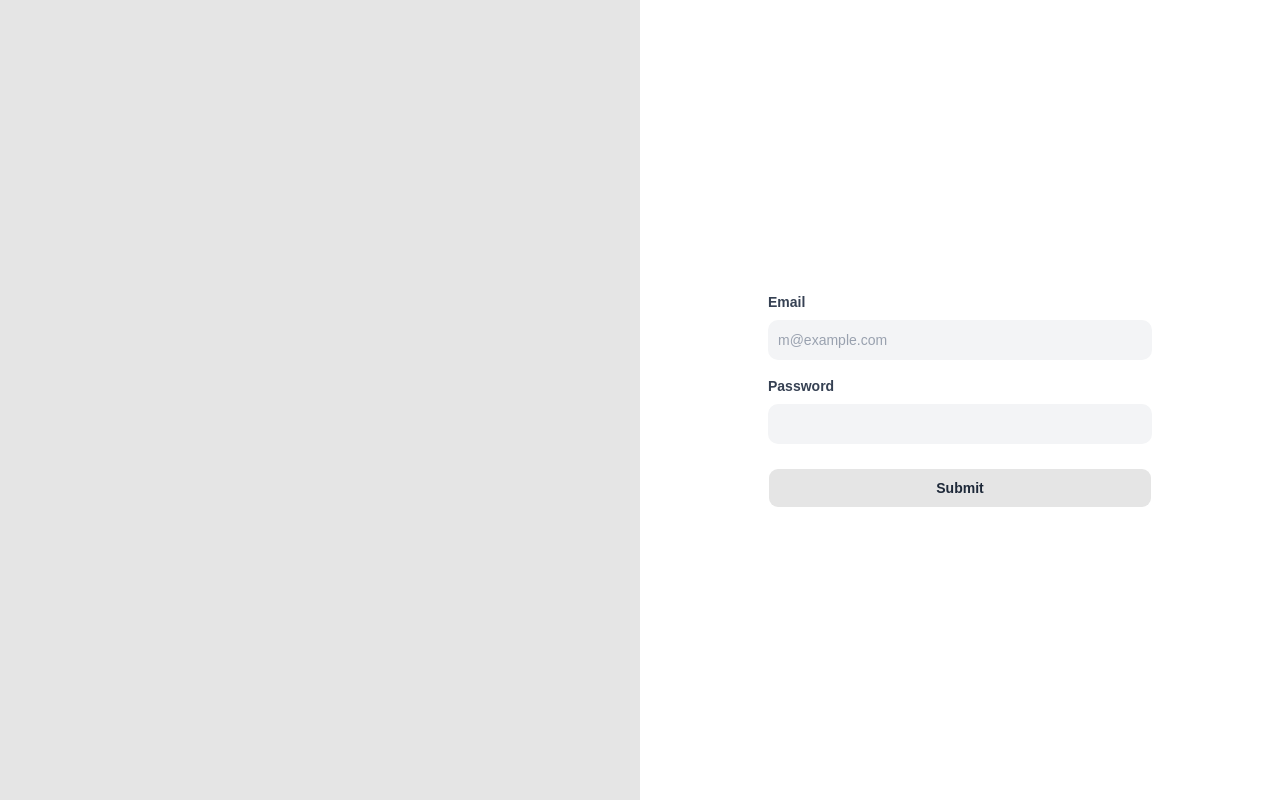
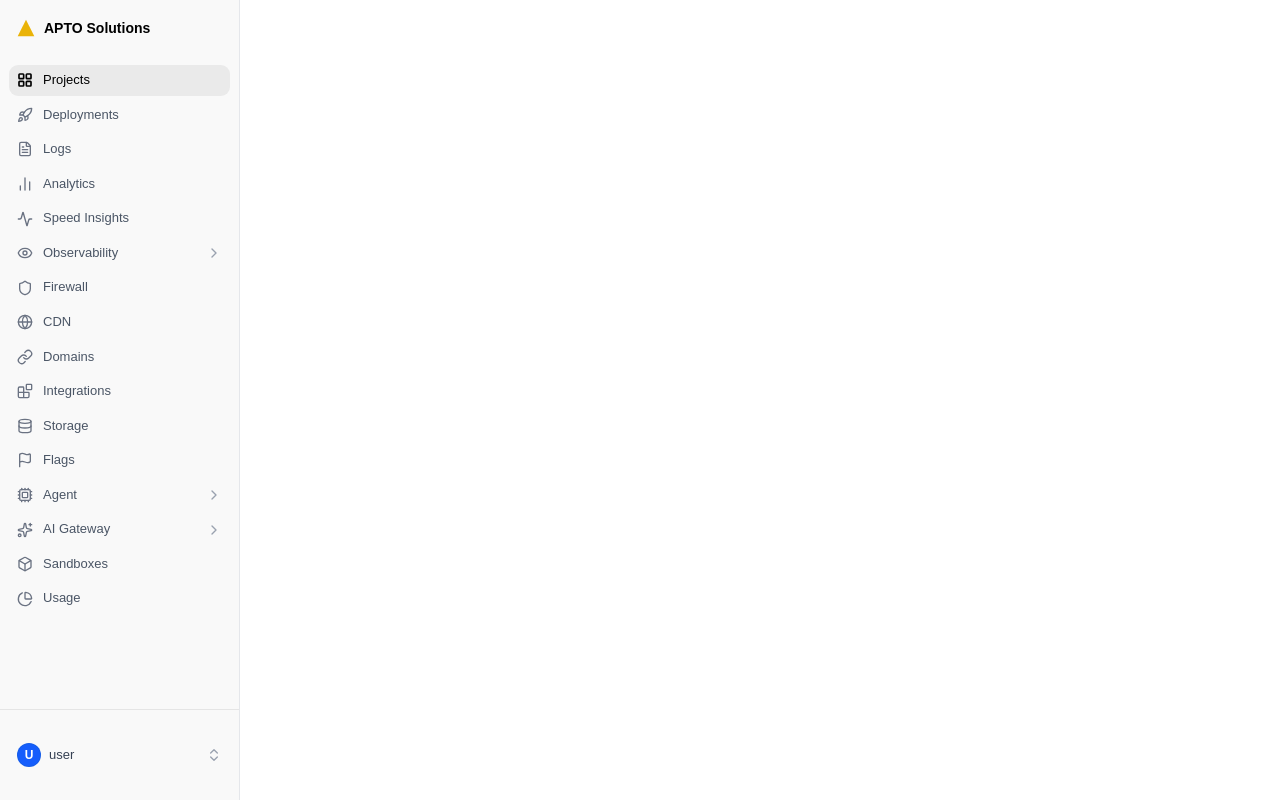
Before and after one commit to CodeWithAT/APTO_Solution, a React (Vite) app: page / in a window 1280 px wide. Built offline with nearby package versions, Linux system fonts and the light colour scheme.

Commit message:
feat: complete full assignment - login, dashboard, and sidebar layout with Shadcn

```diff
--- a/src/App.tsx
+++ b/src/App.tsx
@@ -1,9 +1,12 @@
 // import Dashboard from "./pages/Dashboard";
-import Login from "./pages/Login";
+// import Login from "./pages/Login";
+
+import SidebarDashboard from "./pages/SidebarDashboard";
 
 function App() {
-  return <Login />;
+  // return <Login />;
   // return  <Dashboard /> ;
+  return <SidebarDashboard />;
 }
 
 export default App;
--- /dev/null
+++ b/src/components/ui/avatar.tsx
@@ -0,0 +1,110 @@
+import * as React from "react"
+import { Avatar as AvatarPrimitive } from "radix-ui"
+
+import { cn } from "@/lib/utils"
+
+function Avatar({
+  className,
+  size = "default",
+  ...props
+}: React.ComponentProps<typeof AvatarPrimitive.Root> & {
+  size?: "default" | "sm" | "lg"
+}) {
+  return (
+    <AvatarPrimitive.Root
+      data-slot="avatar"
+      data-size={size}
+      className={cn(
+        "group/avatar relative flex size-8 shrink-0 rounded-full select-none after:absolute after:inset-0 after:rounded-full after:border after:border-border after:mix-blend-darken data-[size=lg]:size-10 data-[size=sm]:size-6 dark:after:mix-blend-lighten",
+        className
+      )}
+      {...props}
+    />
+  )
+}
+
+function AvatarImage({
+  className,
+  ...props
+}: React.ComponentProps<typeof AvatarPrimitive.Image>) {
+  return (
+    <AvatarPrimitive.Image
+      data-slot="avatar-image"
+      className={cn(
+        "aspect-square size-full rounded-full object-cover",
+        className
+      )}
+      {...props}
+    />
+  )
+}
+
+function AvatarFallback({
+  className,
+  ...props
+}: React.ComponentProps<typeof AvatarPrimitive.Fallback>) {
+  return (
+    <AvatarPrimitive.Fallback
+      data-slot="avatar-fallback"
+      className={cn(
+        "flex size-full items-center justify-center rounded-full bg-muted text-sm text-muted-foreground group-data-[size=sm]/avatar:text-xs",
+        className
+      )}
+      {...props}
+    />
+  )
+}
+
+function AvatarBadge({ className, ...props }: React.ComponentProps<"span">) {
+  return (
+    <span
+      data-slot="avatar-badge"
+      className={cn(
+        "absolute right-0 bottom-0 z-10 inline-flex items-center justify-center rounded-full bg-primary text-primary-foreground bg-blend-color ring-2 ring-background select-none",
+        "group-data-[size=sm]/avatar:size-2 group-data-[size=sm]/avatar:[&>svg]:hidden",
+        "group-data-[size=default]/avatar:size-2.5 group-data-[size=default]/avatar:[&>svg]:size-2",
+        "group-data-[size=lg]/avatar:size-3 group-data-[size=lg]/avatar:[&>svg]:size-2",
+        className
+      )}
+      {...props}
+    />
+  )
+}
+
+function AvatarGroup({ className, ...props }: React.ComponentProps<"div">) {
+  return (
+    <div
+      data-slot="avatar-group"
+      className={cn(
+        "group/avatar-group flex -space-x-2 *:data-[slot=avatar]:ring-2 *:data-[slot=avatar]:ring-background",
+        className
+      )}
+      {...props}
+    />
+  )
+}
+
+function AvatarGroupCount({
+  className,
+  ...props
+}: React.ComponentProps<"div">) {
+  return (
+    <div
+      data-slot="avatar-group-count"
+      className={cn(
+        "relative flex size-8 shrink-0 items-center justify-center rounded-full bg-muted text-sm text-muted-foreground ring-2 ring-background group-has-data-[size=lg]/avatar-group:size-10 group-has-data-[size=sm]/avatar-group:size-6 [&>svg]:size-4 group-has-data-[size=lg]/avatar-group:[&>svg]:size-5 group-has-data-[size=sm]/avatar-group:[&>svg]:size-3",
+        className
+      )}
+      {...props}
+    />
+  )
+}
+
+export {
+  Avatar,
+  AvatarImage,
+  AvatarFallback,
+  AvatarGroup,
+  AvatarGroupCount,
+  AvatarBadge,
+}
--- /dev/null
+++ b/src/components/ui/scroll-area.tsx
@@ -0,0 +1,53 @@
+import * as React from "react"
+import { ScrollArea as ScrollAreaPrimitive } from "radix-ui"
+
+import { cn } from "@/lib/utils"
+
+function ScrollArea({
+  className,
+  children,
+  ...props
+}: React.ComponentProps<typeof ScrollAreaPrimitive.Root>) {
+  return (
+    <ScrollAreaPrimitive.Root
+      data-slot="scroll-area"
+      className={cn("relative", className)}
+      {...props}
+    >
+      <ScrollAreaPrimitive.Viewport
+        data-slot="scroll-area-viewport"
+        className="size-full rounded-[inherit] transition-[color,box-shadow] outline-none focus-visible:ring-[3px] focus-visible:ring-ring/50 focus-visible:outline-1"
+      >
+        {children}
+      </ScrollAreaPrimitive.Viewport>
+      <ScrollBar />
+      <ScrollAreaPrimitive.Corner />
+    </ScrollAreaPrimitive.Root>
+  )
+}
+
+function ScrollBar({
+  className,
+  orientation = "vertical",
+  ...props
+}: React.ComponentProps<typeof ScrollAreaPrimitive.ScrollAreaScrollbar>) {
+  return (
+    <ScrollAreaPrimitive.ScrollAreaScrollbar
+      data-slot="scroll-area-scrollbar"
+      data-orientation={orientation}
+      orientation={orientation}
+      className={cn(
+        "flex touch-none p-px transition-colors select-none data-horizontal:h-2.5 data-horizontal:flex-col data-horizontal:border-t data-horizontal:border-t-transparent data-vertical:h-full data-vertical:w-2.5 data-vertical:border-l data-vertical:border-l-transparent",
+        className
+      )}
+      {...props}
+    >
+      <ScrollAreaPrimitive.ScrollAreaThumb
+        data-slot="scroll-area-thumb"
+        className="relative flex-1 rounded-full bg-border"
+      />
+    </ScrollAreaPrimitive.ScrollAreaScrollbar>
+  )
+}
+
+export { ScrollArea, ScrollBar }
--- /dev/null
+++ b/src/components/ui/separator.tsx
@@ -0,0 +1,28 @@
+"use client"
+
+import * as React from "react"
+import { Separator as SeparatorPrimitive } from "radix-ui"
+
+import { cn } from "@/lib/utils"
+
+function Separator({
+  className,
+  orientation = "horizontal",
+  decorative = true,
+  ...props
+}: React.ComponentProps<typeof SeparatorPrimitive.Root>) {
+  return (
+    <SeparatorPrimitive.Root
+      data-slot="separator"
+      decorative={decorative}
+      orientation={orientation}
+      className={cn(
+        "shrink-0 bg-border data-horizontal:h-px data-horizontal:w-full data-vertical:w-px data-vertical:self-stretch",
+        className
+      )}
+      {...props}
+    />
+  )
+}
+
+export { Separator }
--- /dev/null
+++ b/src/pages/SidebarDashboard.tsx
@@ -0,0 +1,100 @@
+import {
+  LayoutGrid, Rocket, FileText, BarChart2, Activity,
+  Eye, Shield, Globe, Link as LinkIcon, Blocks, Database,
+  Flag, Cpu, Sparkles, Box, PieChart, ChevronRight, ChevronsUpDown
+} from "lucide-react";
+
+import { Button } from "@/components/ui/button";
+import { ScrollArea } from "@/components/ui/scroll-area";
+import { Separator } from "@/components/ui/separator";
+import { Avatar, AvatarFallback } from "@/components/ui/avatar";
+
+//  Sidebar
+const sidebarItems = [
+  { name: "Projects", icon: LayoutGrid, isActive: true },
+  { name: "Deployments", icon: Rocket },
+  { name: "Logs", icon: FileText },
+  { name: "Analytics", icon: BarChart2 },
+  { name: "Speed Insights", icon: Activity },
+  { name: "Observability", icon: Eye, hasArrow: true },
+  { name: "Firewall", icon: Shield },
+  { name: "CDN", icon: Globe },
+  { name: "Domains", icon: LinkIcon },
+  { name: "Integrations", icon: Blocks },
+  { name: "Storage", icon: Database },
+  { name: "Flags", icon: Flag },
+  { name: "Agent", icon: Cpu, hasArrow: true },
+  { name: "AI Gateway", icon: Sparkles, hasArrow: true },
+  { name: "Sandboxes", icon: Box },
+  { name: "Usage", icon: PieChart },
+];
+
+export default function SidebarDashboard() {
+  return (
+    <div className="flex h-screen w-full bg-[#FAFAFA]">
+
+      <aside className="w-[240px] flex flex-col bg-[#F9F9F9] border-r border-gray-200 text-sm">
+
+        {/* Header*/}
+        <div className="h-14 flex items-center px-4 shrink-0">
+          <div className="flex items-center gap-2 text-black cursor-pointer">
+            <svg width="20" height="20" viewBox="0 0 24 24" fill="none" xmlns="http://www.w3.org/2000/svg">
+              <path d="M12 2L2 22H22L12 2Z" fill="#EAB308" />
+            </svg>
+            <span className="font-semibold text-[14px]">APTO Solutions</span>
+          </div>
+        </div>
+
+        <ScrollArea className="flex-1 w-full">
+          <nav className="flex flex-col gap-0.5 p-2">
+            {sidebarItems.map((item) => {
+              const Icon = item.icon;
+              return (
+                <Button
+                  key={item.name}
+                  variant="ghost"
+                  className={`w-full justify-between px-2 py-1.5 h-auto font-normal hover:bg-gray-200/50 ${
+                    item.isActive
+                      ? "bg-[#EAEAEA] text-black font-medium hover:bg-[#EAEAEA]"
+                      : "text-gray-600 hover:text-gray-900"
+                  }`}
+                >
+                  <div className="flex items-center gap-2.5">
+                    <Icon size={16} strokeWidth={item.isActive ? 2.5 : 2} className={item.isActive ? "text-black" : "text-gray-500"} />
+                    <span className="text-[13px]">{item.name}</span>
+                  </div>
+                  {item.hasArrow && <ChevronRight size={14} className="text-gray-400" />}
+                </Button>
+              );
+            })}
+          </nav>
+        </ScrollArea>
+
+        {/* Footer */}
+        <div className="mt-auto flex flex-col">
+          <Separator />
+          <div className="p-2">
+            <Button
+              variant="ghost"
+              className="w-full justify-between px-2 py-6 h-auto hover:bg-gray-200/50"
+            >
+              <div className="flex items-center gap-2">
+                <Avatar className="h-6 w-6">
+                  <AvatarFallback className="bg-blue-600 text-white text-xs font-bold">
+                    U
+                  </AvatarFallback>
+                </Avatar>
+                <span className="text-[13px] font-medium text-gray-700">user</span>
+              </div>
+              <ChevronsUpDown size={14} className="text-gray-400" />
+            </Button>
+          </div>
+        </div>
+
+      </aside>
+
+      {/*Content Area */}
+      <main className="flex-1 bg-white"></main>
+    </div>
+  );
+}
```
